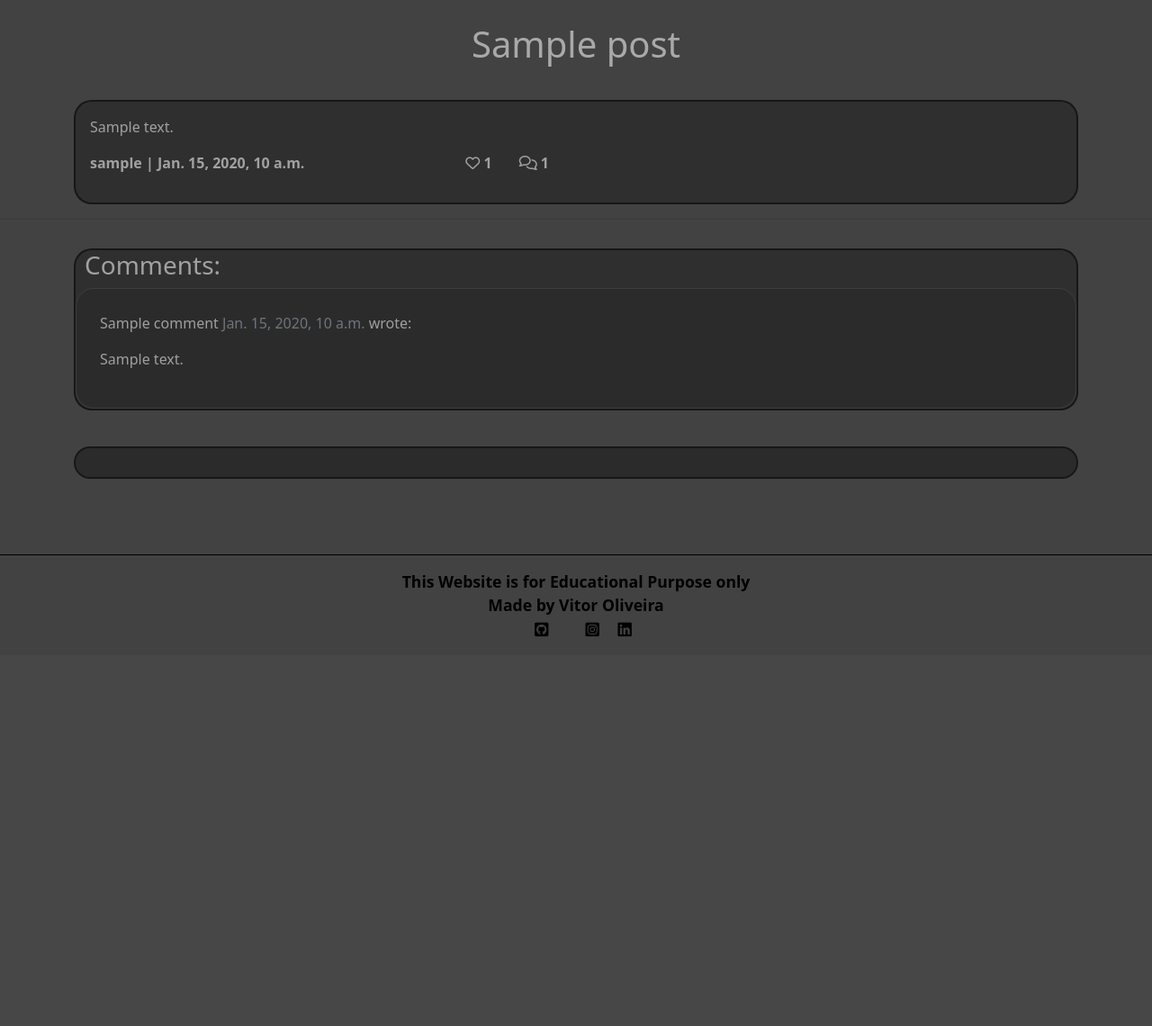
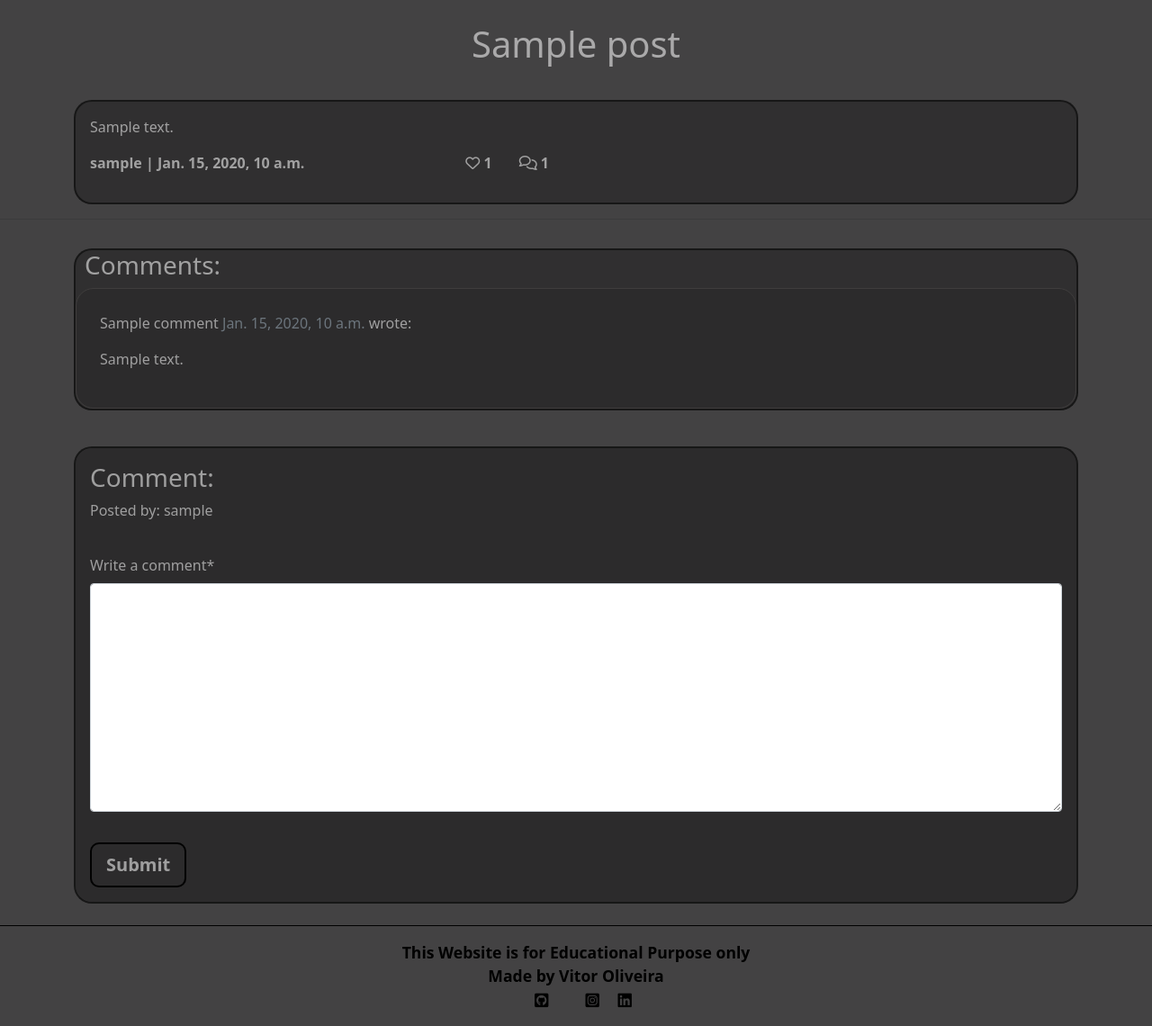
Before and after one commit to b1ndark/project4, a Django app: a page that uses templates/forum_detail.html in a window 1280 px wide. Shown: the part 72-1212 px from the top of the page at 90% size. Before the commit the page ends 779 px from the top, so only its background shows below. Run offline with Django 3.2, Linux system fonts and the light colour scheme; a user stored in the database is signed in; tables that the repository leaves empty hold one stand-in row (values such as "Sample post"); some libraries are stand-ins or nearby versions.

Commit message:
add comment form to add comments to posts

```diff
--- a/profiles/templates/profiles/profile.html
+++ b/profiles/templates/profiles/profile.html
@@ -1,6 +1,4 @@
 {% extends 'base.html' %}
-
-{% block title %}Profile{% endblock %}
 
 {% load static %}
 
--- a/templates/forum_detail.html
+++ b/templates/forum_detail.html
@@ -1,4 +1,6 @@
 {% extends 'base.html' %} {% block content %}
+
+{% load crispy_forms_tags %}
 
 <div class="container-fluid">
   <div class="row">
@@ -87,7 +89,15 @@
     </div>
     <div class="col-lg-12 card mb-4 mt-3">
         <div class="card-body">
-            <!-- For later -->
+            {% if user.is_authenticated %}
+            <h3>Comment:</h3>
+            <p>Posted by: {{ user.username }}</p>
+            <form method="POST" style="margin-top: 1.3em;">
+                {{ comment_form|crispy }}
+                {% csrf_token %}
+                <button type="submit" class="btn btn-signup btn-lg">Submit</button>
+            </form>
+            {% endif %}
         </div>
     </div>
 </div>
--- /dev/null
+++ b/typerforum/forms.py
@@ -0,0 +1,12 @@
+from .models import Comment
+from django import forms
+
+
+class CommentForm(forms.ModelForm):
+    class Meta:
+        model = Comment
+        fields = ('body',)
+
+        labels = {
+            'body': 'Write a comment'
+        }
--- a/typerforum/views.py
+++ b/typerforum/views.py
@@ -1,6 +1,7 @@
 from django.shortcuts import render, get_object_or_404
 from django.views import generic, View
 from .models import Post, Comment
+from .forms import CommentForm
 
 
 def home(request):
@@ -22,7 +23,7 @@ class PostDetail(View):
     def get(self, request, slug, *args, **kwargs):
         queryset = Post.objects.filter(status=1)
         post = get_object_or_404(queryset, slug=slug)
-        comments = post.comments.filter(approved=True).order_by('created_on')
+        comments = post.comments.filter(approved=True).order_by('-created_on')
         liked = False
         if post.likes.filter(id=self.request.user.id).exists():
             liked = True
@@ -33,6 +34,39 @@ class PostDetail(View):
             {
                 'post': post,
                 'comments': comments,
-                'liked': liked
+                'commented': False,
+                'liked': liked,
+                'comment_form': CommentForm()
             },
         )
+
+    def post(self, request, slug, *args, **kwargs):
+        queryset = Post.objects.filter(status=1)
+        post = get_object_or_404(queryset, slug=slug)
+        comments = post.comments.filter(approved=True).order_by('created_on')
+        liked = False
+        if post.likes.filter(id=self.request.user.id).exists():
+            liked = True
+
+        comment_form = CommentForm(data=request.POST)
+
+        if comment_form.is_valid():
+            comment_form.instance.email = request.user.email
+            comment_form.instance.name = request.user.username
+            comment = comment_form.save(commit=False)
+            comment.post = post
+            comment.save()
+        else:
+            comment_form = CommentForm()
+
+        return render(
+            request,
+            'forum_detail.html',
+            {
+                'post': post,
+                'comments': comments,
+                'commented': True,
+                'liked': liked,
+                'comment_form': CommentForm()
+            },
+        )
```
